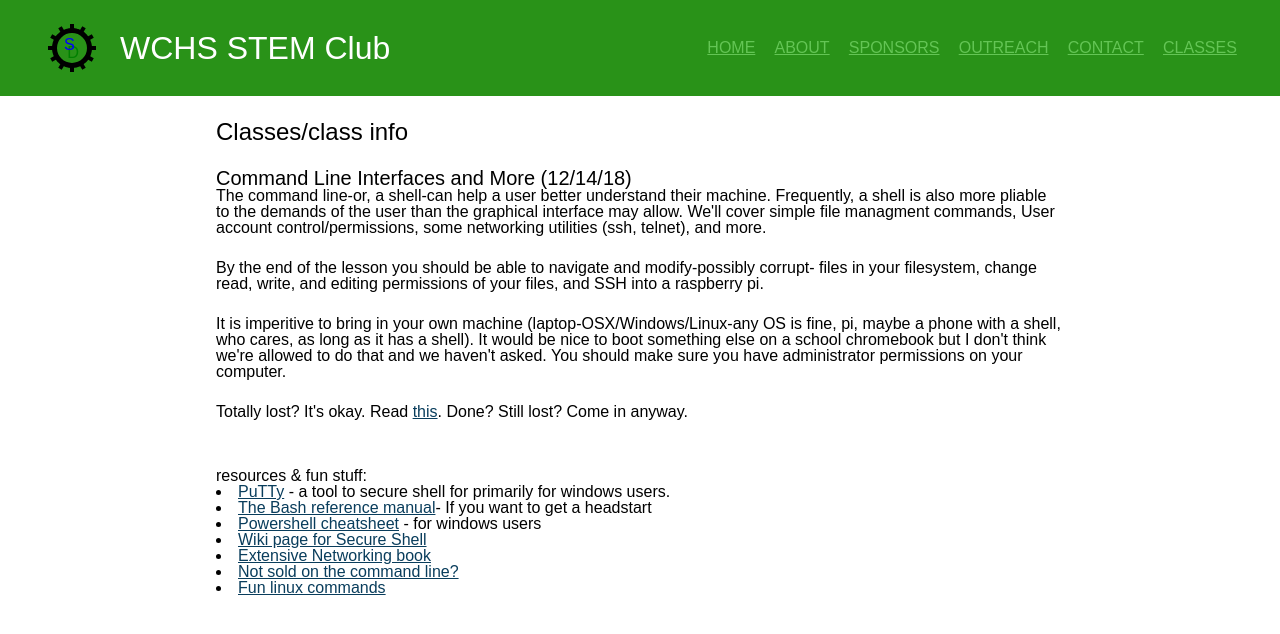
After one commit to wchsstem/wchsstem.github.io, a PHP site: page /classes in a window 1280 px wide. The commit adds this page. Shown: the top 634 px of the page. Run offline with PHP 8.4, Linux system fonts and the light colour scheme; some web fonts are replaced.

Commit message:
Andrew is not a sophmore anymore, Added classes.

```diff
--- /dev/null
+++ b/classes/classes.html
@@ -0,0 +1,24 @@
+<article>
+    <h2>Classes/class info</h2>
+    <h3>Command Line Interfaces and More (12/14/18)</h3>
+    <p>The command line-or, a shell-can help a user better understand their machine.
+    Frequently, a shell is also more pliable to the demands of the user than the graphical interface may allow.
+    We'll cover simple file managment commands, User account control/permissions, some networking
+    utilities (ssh, telnet), and more. </p>
+
+    <p>By the end of the lesson you should be able to navigate and modify-possibly corrupt-
+    files in your filesystem, change read, write, and editing permissions of your files, and SSH into a raspberry pi.</p>
+    <p>It is imperitive to bring in your own machine (laptop-OSX/Windows/Linux-any OS is fine, pi,
+    maybe a phone with a shell, who cares, as long as it has a shell). It would be nice to boot something else on a school
+    chromebook but I don't think we're allowed to do that and we haven't asked. You should make sure you have administrator
+    permissions on your computer.</p>
+    <p>Totally lost? It's okay. Read <a href="http://www.linfo.org/shell.html">this</a>. Done? Still lost? Come in anyway.</p>
+    <h4> resources & fun stuff:</h4>
+		<li><a href="https://www.putty.org/">PuTTy</a> - a tool to secure shell for primarily for windows users.</li>
+		<li><a href="https://tiswww.case.edu/php/chet/bash/bashref.html">The Bash reference manual</a>- If you want to get a headstart</li>
+		<li><a href="https://blogs.sans.org/pen-testing/files/2016/05/PowerShellCheatSheet_v41.pdf">Powershell cheatsheet</a> - for windows users</li>
+		<li><a href="https://en.wikipedia.org/wiki/Secure_Shell">Wiki page for Secure Shell</a></li>
+		<li><a href="https://doc.lagout.org/network/TCP%20IP%20Clearly%20Explained.pdf">Extensive Networking book</a></li>
+		<li><a href="http://www.catb.org/esr/writings/taoup/html/ch11s04.html">Not sold on the command line?</a></li>
+		<li><a href="https://www.binarytides.com/linux-fun-commands/">Fun linux commands</a></li>
+</article>
--- /dev/null
+++ b/classes/index.php
@@ -0,0 +1,7 @@
+<?php
+$path_to_root = '../';
+$title = 'Classes';
+$description = 'Everything regarding classses that STEM club holds';
+require('../templates/head.php');
+require('classes.html');
+require('../templates/foot.php');
--- a/main.html
+++ b/main.html
@@ -134,10 +134,10 @@
         </li>
         <li>
             <h3>Andrew Zhang</h3>
-            <img class="member-photo" src="members/andrew.png" alt="Andrew Zheng"/>
+            <img class="member-photo" src="members/andrew.png" alt="Andrew Zhang"/>
             <ul class="bullets">
                 <li>Name: Andrew Zhang</li>
-                <li>Grade: 10</li>
+                <li>Grade: 11</li>
                 <li>Joined: 2017</li>
             </ul>
         </li>
--- a/site_manifest.json
+++ b/site_manifest.json
@@ -15,6 +15,11 @@
     "output": "index.html"
   },
   {
+    "path": "info",
+    "input": "index.php",
+    "output": "index.html"
+  },
+  {
     "path": ".",
     "input": "index.php",
     "output": "index.html"
--- a/templates/head.php
+++ b/templates/head.php
@@ -47,6 +47,7 @@
                     <li><a href="<?php echo $path_to_root ?>sponsors">Sponsors</a></li>
                     <li><a href="<?php echo $path_to_root ?>outreach">Outreach</a></li>
                     <li><a href="<?php echo $path_to_root ?>contact">Contact</a></li>
+                    <li><a href="<?php echo $path_to_root ?>classes">Classes</a></li>
                 </ul>
             </nav>
         </header>
```
